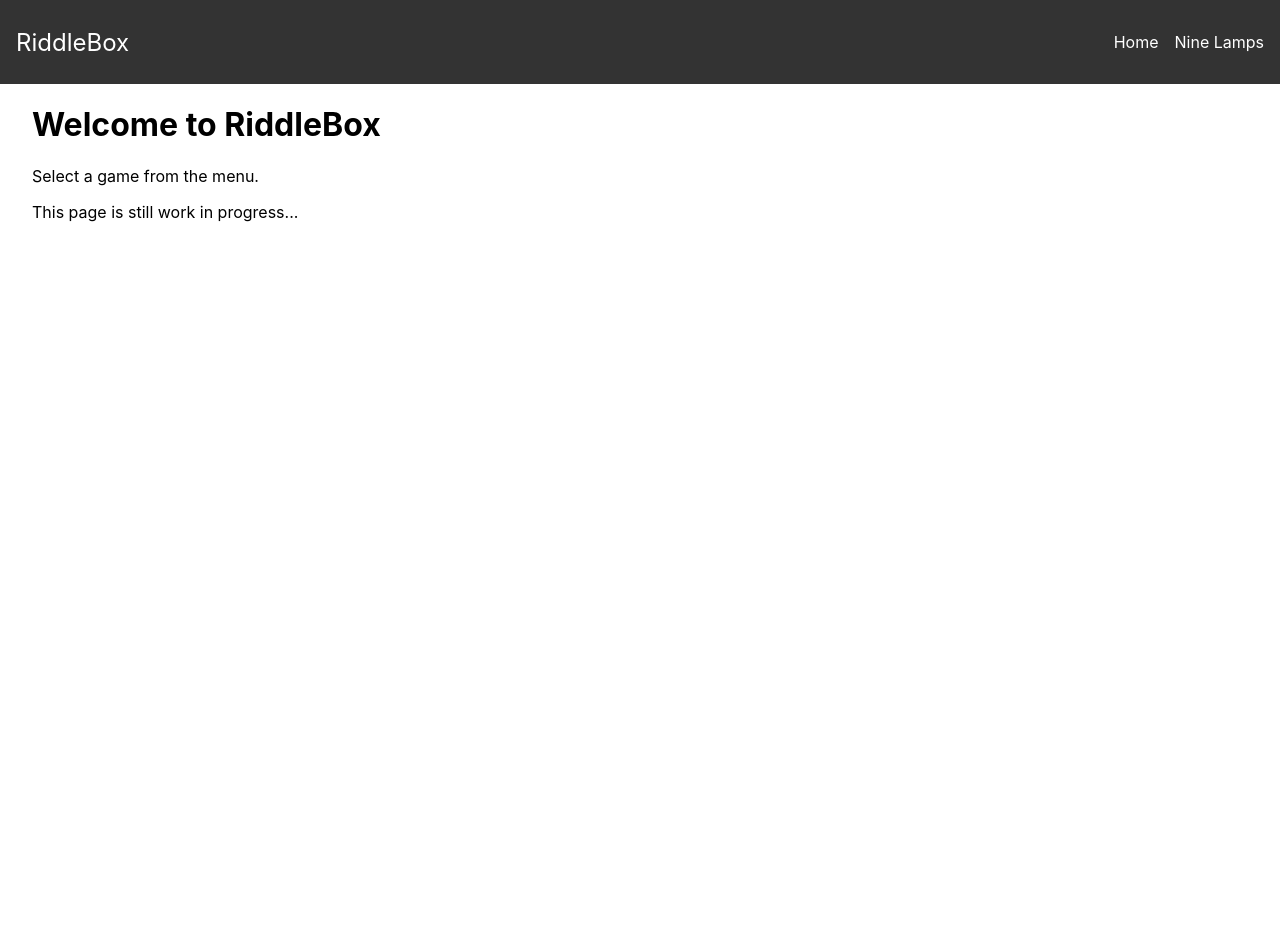
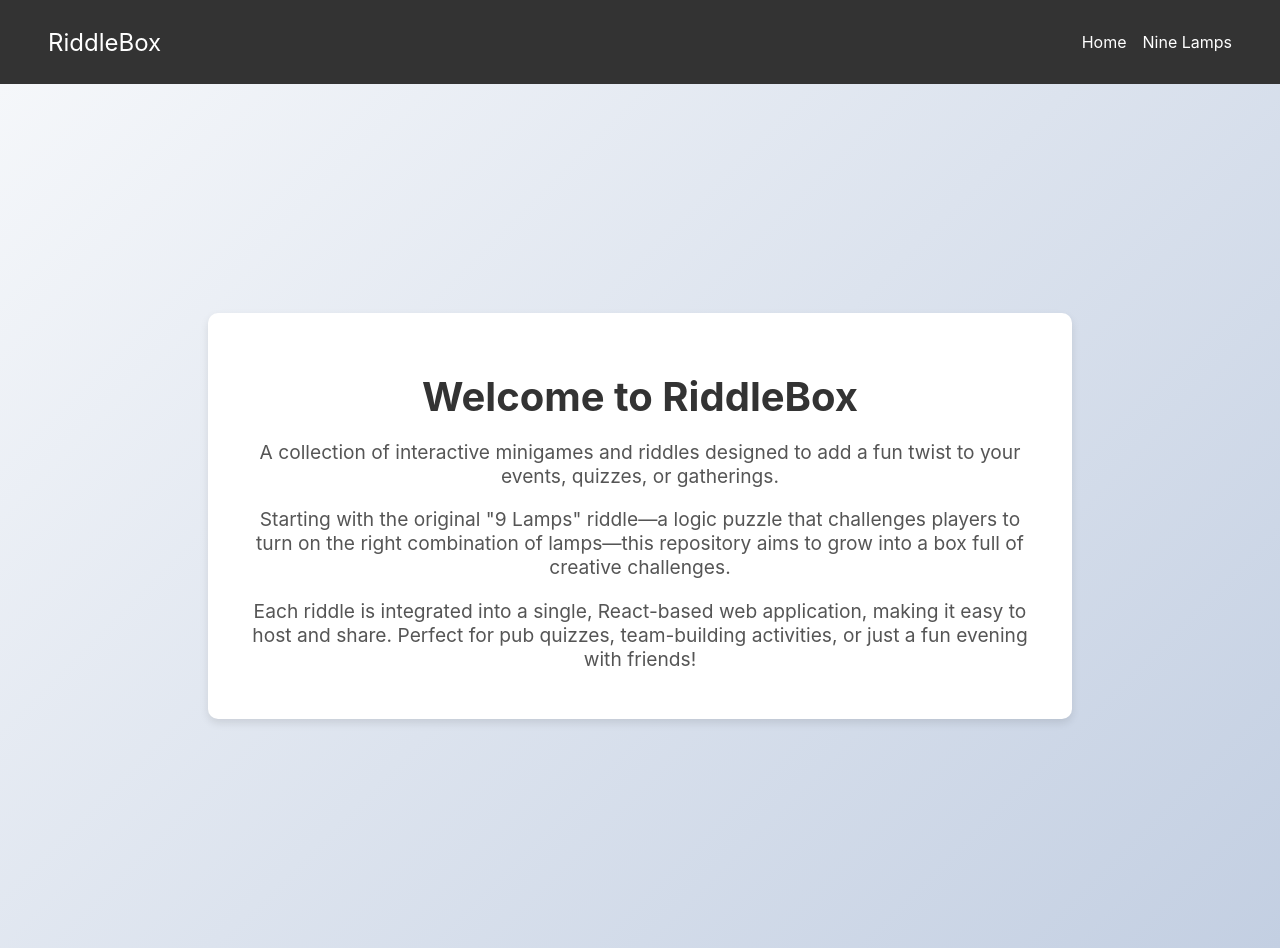
Before and after one commit to zumpious/riddle-box, a React (Create React App) app: page / in a window 1280 px wide. Before the commit the page ends 800 px from the top, so only its background shows below. Built offline with nearby package versions, Linux system fonts and the light colour scheme; the HTML template or start-up script is replaced by a standard one.

Commit message:
Add header component and homepage styling

```diff
--- a/src/App.css
+++ b/src/App.css
@@ -7,4 +7,69 @@
   padding-right: 2rem;
 }
 
-/* Removed menu-related styles */
+.bold {
+  font-weight: bold;
+}
+
+.homepage {
+  padding: 2rem;
+  text-align: center;
+  background: linear-gradient(135deg, #f5f7fa, #c3cfe2);
+  min-height: 100vh;
+  display: flex;
+  flex-direction: column;
+  align-items: center;
+  justify-content: center;
+}
+
+.welcome-section {
+  background: white;
+  padding: 2rem;
+  border-radius: 10px;
+  box-shadow: 0 4px 8px rgba(0, 0, 0, 0.1);
+  max-width: 800px;
+  margin: 0 auto;
+}
+
+.welcome-section h1 {
+  font-size: 2.5rem;
+  margin-bottom: 1rem;
+  color: #333;
+}
+
+.intro-text {
+  font-size: 1.2rem;
+  margin-bottom: 1rem;
+  color: #555;
+}
+
+.cta-button {
+  background-color: #007bff;
+  color: white;
+  border: none;
+  padding: 0.75rem 1.5rem;
+  font-size: 1rem;
+  border-radius: 5px;
+  cursor: pointer;
+  transition: background-color 0.3s ease;
+}
+
+.cta-button:hover {
+  background-color: #0056b3;
+}
+
+.container {
+  padding: 0 2rem;
+}
+
+@media (min-width: 768px) {
+  .container {
+    padding: 0 4rem;
+  }
+}
+
+@media (min-width: 1024px) {
+  .container {
+    padding: 0 6rem;
+  }
+}
--- a/src/App.js
+++ b/src/App.js
@@ -15,9 +15,12 @@ const App = () => {
             <Routes>
               <Route path="/" element={
                 <div className='homepage'>
-                  <h1>Welcome to RiddleBox</h1>
-                  <p>Select a game from the menu.</p>
-                  <p>This page is still work in progress...</p>
+                  <div className="welcome-section">
+                    <h1>Welcome to RiddleBox</h1>
+                    <p className="intro-text">A collection of interactive minigames and riddles designed to add a fun twist to your events, quizzes, or gatherings.</p>
+                    <p className="intro-text">Starting with the original "9 Lamps" riddle—a logic puzzle that challenges players to turn on the right combination of lamps—this repository aims to grow into a box full of creative challenges.</p>
+                    <p className="intro-text">Each riddle is integrated into a single, React-based web application, making it easy to host and share. Perfect for pub quizzes, team-building activities, or just a fun evening with friends!</p>
+                  </div>
                 </div>
               } />
               <Route path="/nine-lamps" element={<NineLamps />} />
--- a/src/components/Menu.css
+++ b/src/components/Menu.css
@@ -4,7 +4,7 @@
   justify-content: space-between;
   align-items: center;
   background-color: #333;
-  padding: 1rem;
+  padding: 1rem 3rem;
   position: sticky;
   top: 0;
   z-index: 1000;
--- a/src/games/nine_lamps/Header.css
+++ b/src/games/nine_lamps/Header.css
@@ -2,6 +2,7 @@
     padding-left: 1rem;
     padding-right: 1rem;
     min-height: 60vh;
+    padding-top: 4rem;
 }
 
 .ruleset {
--- a/src/games/nine_lamps/Header.jsx
+++ b/src/games/nine_lamps/Header.jsx
@@ -2,7 +2,7 @@ import './Header.css';
 
 export function Header() {
     return (
-        <div>
+        <div className='container'>
             <div className="heading">
                 <h1> PUB QUIZ </h1>
             </div>
```
